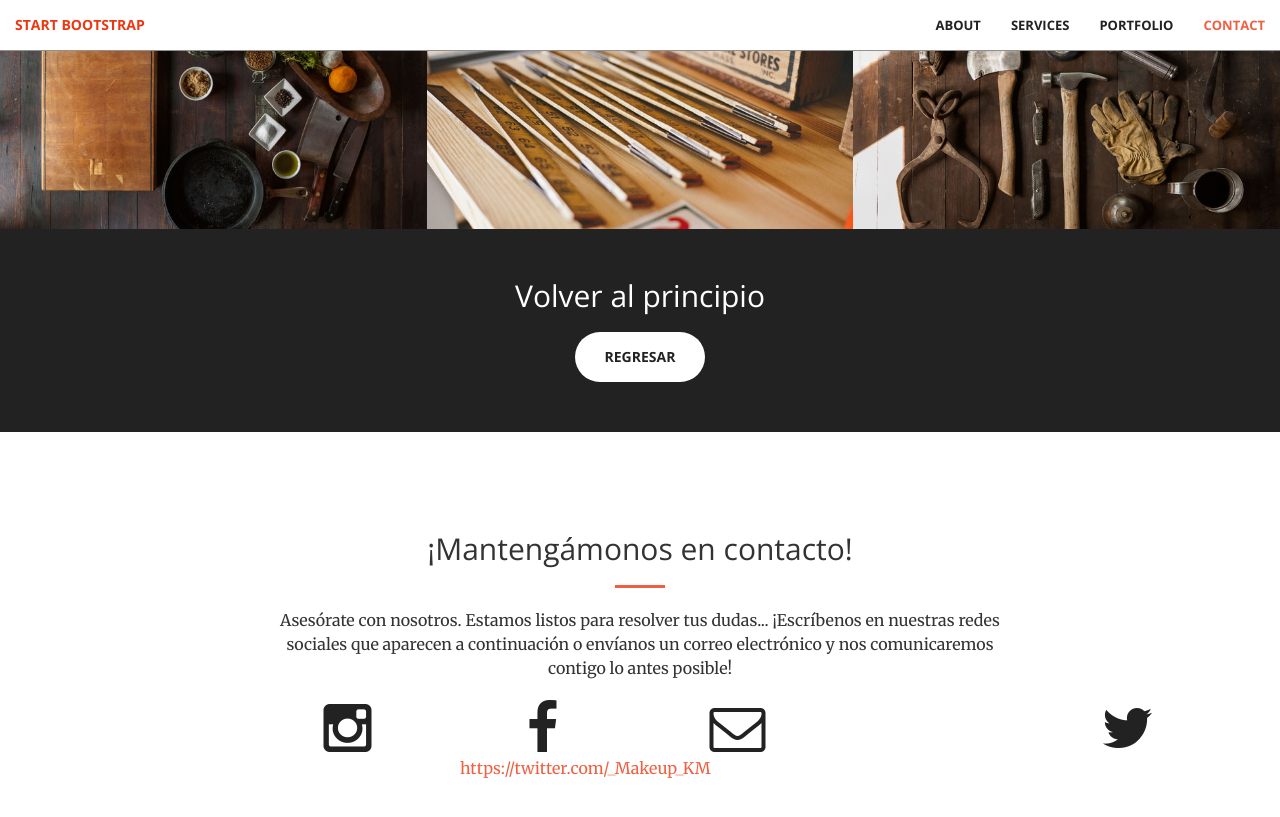
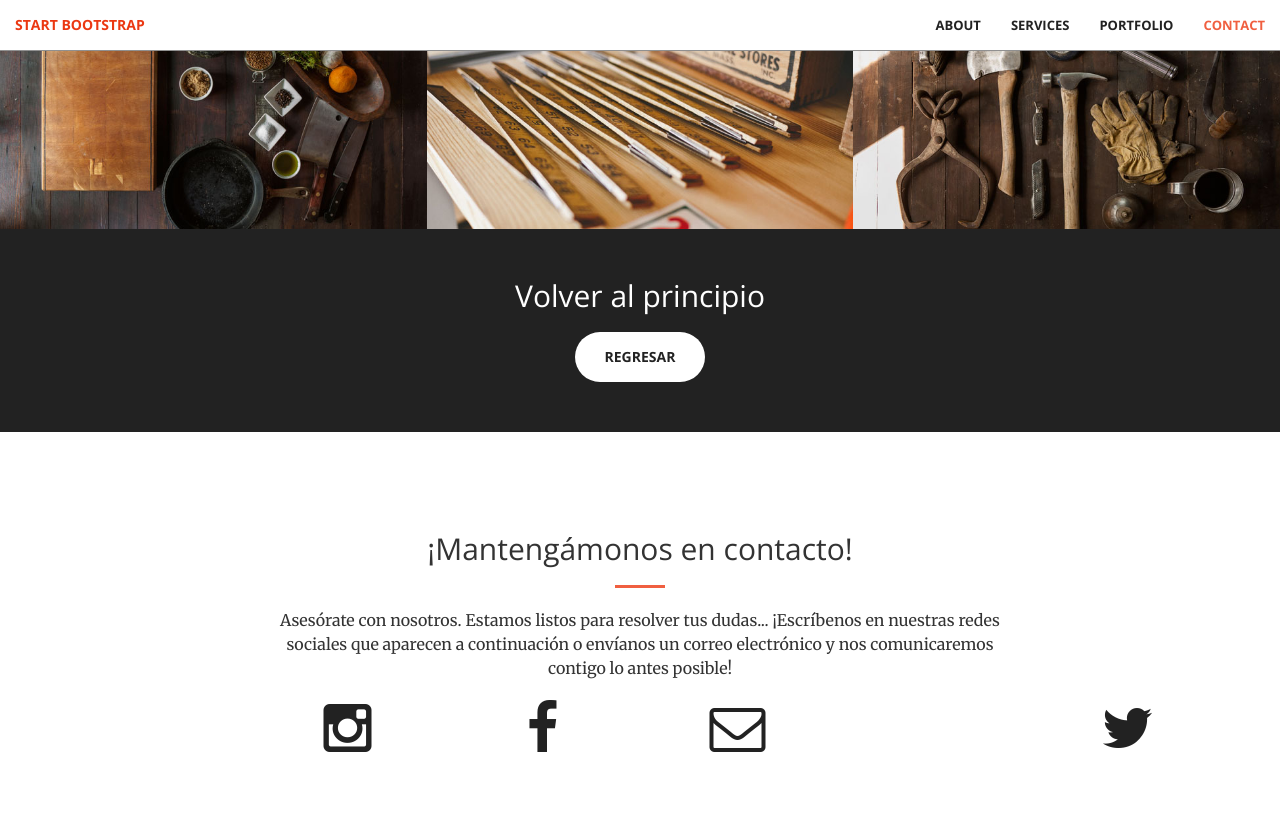
Before and after one commit to KatherineMerchanS/KatherineMerchanS.github.io, a Jekyll site: the page built from index.html, in a window 1280 px wide and 900 px high, scrolled down 2005 px. Shown: the top 817 px of the window. Built offline with Jekyll 4.4.1, drawn with Linux system fonts in a browser that asks for light colours.

Commit message:
Update _config.yml

```diff
--- a/_config.yml
+++ b/_config.yml
@@ -3,9 +3,9 @@ title:
 email:
 description: > # this means to ignore newlines until "baseurl:"
 baseurl: "" # the subpath of your site, e.g. /blog/
-url: "https://twitter.com/_Makeup_KM" # the base hostname & protocol for your site
+url: "" # the base hostname & protocol for your site
 
-twitter_username: https://twitter.com/_Makeup_KM
+twitter_username:
 github_username:
 
 # Build settings
```
